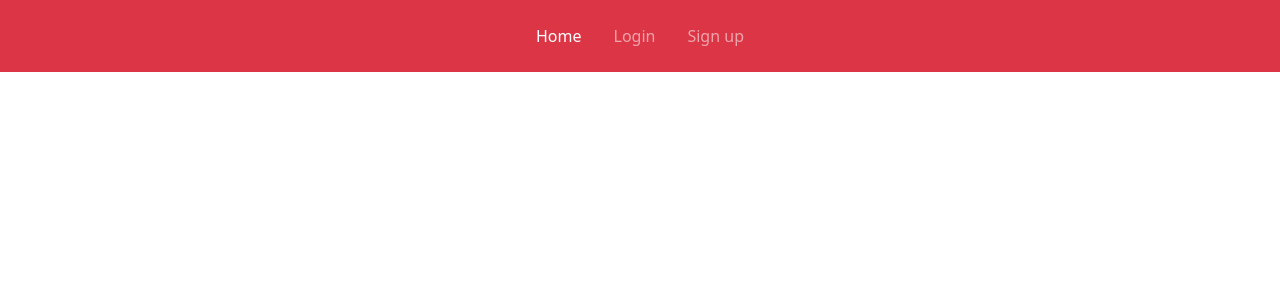
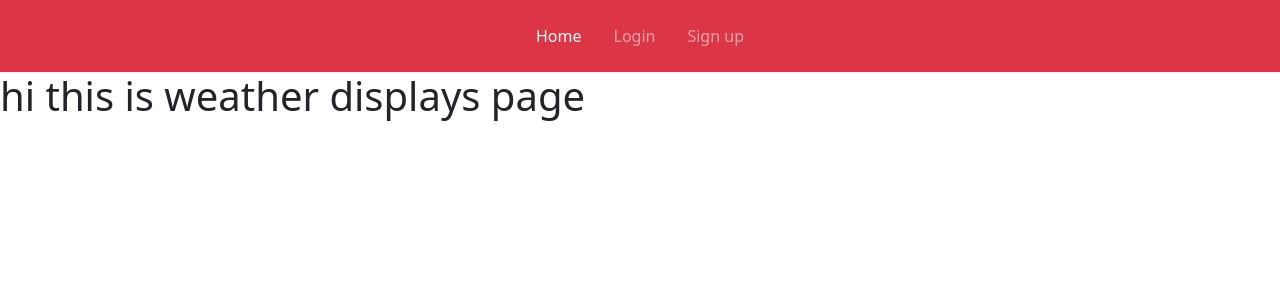
Before and after one commit to shellyh0626/TicketWingmanFront, a React (Create React App) app: page /displayWeather in a window 1280 px wide. Before the commit this address had no page. Shown: the top 300 px of the page. Built offline with nearby package versions, Linux system fonts and the light colour scheme.

Commit message:
setup route to weather display page

```diff
--- a/src/App.js
+++ b/src/App.js
@@ -12,6 +12,7 @@ import { useDispatch, useSelector } from "react-redux";
 import SearchResults from "./components/SearchResults";
 import SearchBar from "./components/SearchBar";
 import { logout } from "./redux/users/user.actions";
+import DisplayWeather from "./components/DisplayWeather"
 
 /* const LinkButton = ({ to, children, onClick }) => (
   <NavLink to={to} onClick={onClick}>
@@ -88,6 +89,7 @@ function App() {
           <Route path="/forgot" element={<ForgotPassword />} />
           <Route exact path="/" element={<SearchBar />} />
           <Route path="/searchResults" element={<SearchResults />} />
+          <Route path="/displayWeather" element={<DisplayWeather />} />
         </Routes>
       </div>
     </Router>
--- /dev/null
+++ b/src/components/DisplayWeather.jsx
@@ -0,0 +1,13 @@
+import react ,{useEffect} from "react";
+import { useDispatch, useSelector } from "react-redux";
+import {FETCH_WEATHER_F_THUNK,FETCH_WEATHER_C_THUNK} from "../redux/weather/weather.actions"
+
+function DisplayWeather(){
+    return (
+        <div>
+            <h1>hi this is weather displays page</h1>
+        </div>
+    )
+}
+
+export default DisplayWeather;
```
